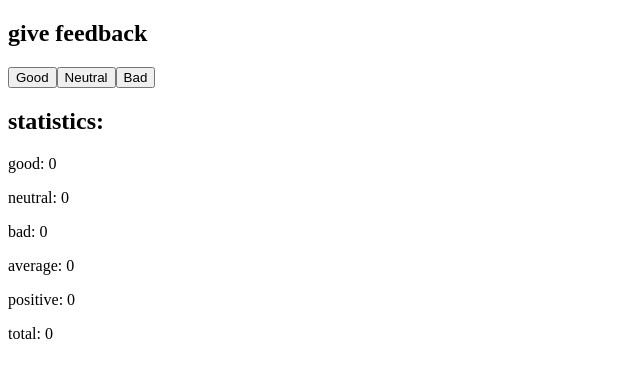
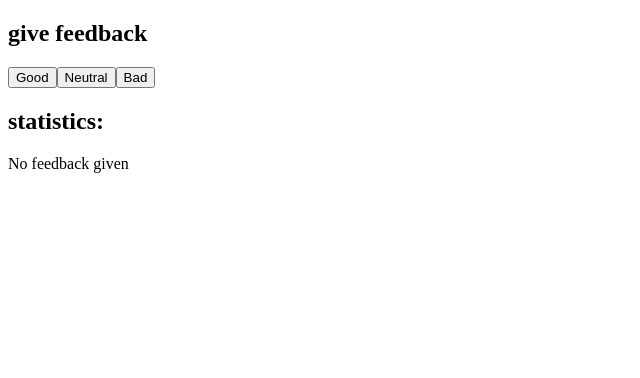
Before and after one commit to soomelauri/Helsinki-University-Full-Stack, a React (Vite) app in the folder part1/unicafe/: page / in a window 1280 px wide. Shown: the top 378 px of the page, without its empty margins (0-640 px from the left). Built offline with nearby package versions, Linux system fonts and the light colour scheme.

Commit message:
P1 1.9 Finalized

```diff
--- a/part1/unicafe/src/App.jsx
+++ b/part1/unicafe/src/App.jsx
@@ -7,6 +7,14 @@
 )
 
 const Statistics = ({ good, neutral, bad, positive, average, total }) => {
+  if (total === 0) {
+    return (
+      <div>
+        <h2>statistics:</h2>
+        <p>No feedback given</p>
+      </div>
+    )
+  } else {
     return (
       <div>
         <h2>statistics:</h2>
@@ -18,6 +26,7 @@
         <p>total: {total}</p>
       </div>
     )
+  }
 }
 
 const App = () => {
```
Lines whose indentation alone changed are shown as unchanged.
